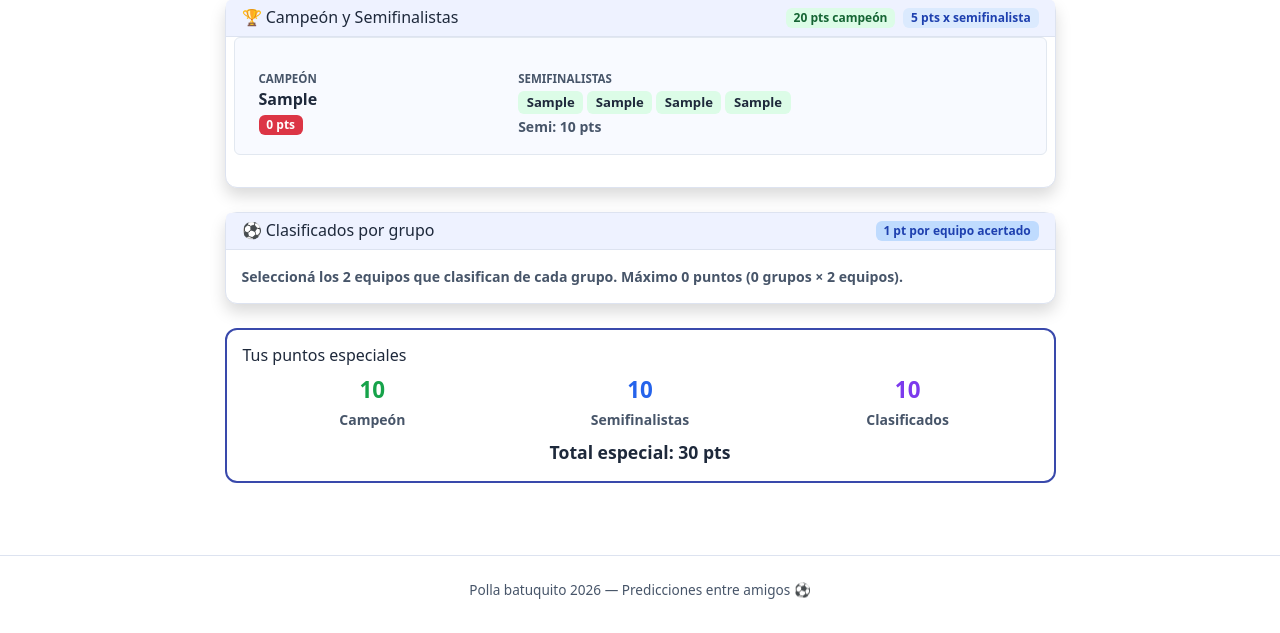
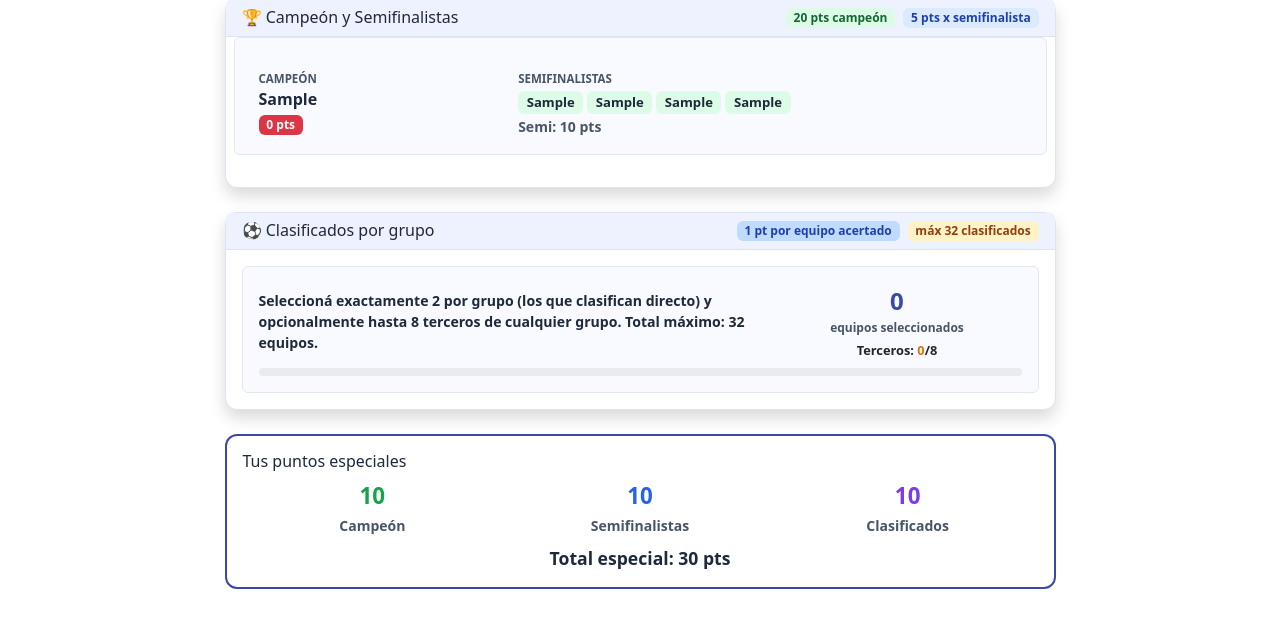
Before and after one commit to dragan-droid/polla-batuquito-2026, a Flask app: page /special in a window 1280 px wide. Shown: the part 237-870 px from the top of the page. Before the commit the page ends 836 px from the top, so only its background shows below. Run offline with Flask 3, Linux system fonts and the light colour scheme; the visitor is signed in with stand-in values (Sample User, id 1); tables that the repository leaves empty hold one stand-in row (values such as "Sample post").

Commit message:
Add third-place qualifier betting: select up to 8 thirds, max 32 total

```diff
--- a/app.py
+++ b/app.py
@@ -353,7 +353,6 @@ def special_groups():
         flash("Las apuestas especiales ya están cerradas.", "warning")
         return redirect(url_for("special"))
 
-    # Asegurar que existe el SpecialBet del usuario
     bet = SpecialBet.query.filter_by(user_id=user.id).first()
     if not bet:
         bet = SpecialBet(user_id=user.id)
@@ -362,43 +361,54 @@ def special_groups():
 
     groups_with_teams = _get_groups_with_teams()
     errors = []
+    total_selected = 0
+    selections = {}
 
     for group_name in groups_with_teams:
         selected = request.form.getlist(f"gq_{group_name}")
-        if len(selected) != 2:
-            errors.append(f"{group_name}: seleccioná exactamente 2 equipos (seleccionaste {len(selected)}).")
+        selections[group_name] = selected
+        total_selected += len(selected)
+        if len(selected) < 2:
+            errors.append(f"{group_name}: seleccioná al menos 2 equipos.")
+        elif len(selected) > 3:
+            errors.append(f"{group_name}: máximo 3 equipos por grupo.")
+
+    if total_selected > 32:
+        errors.append(f"Seleccionaste {total_selected} equipos en total. El máximo es 32 (24 directos + 8 terceros).")
 
     if errors:
         for e in errors:
             flash(e, "danger")
         return redirect(url_for("special"))
 
-    # Guardar o actualizar las apuestas de cada grupo
     existing_map = {gqb.group_name: gqb for gqb in bet.group_qualifier_bets}
     gq_results = {r.group_name: r for r in GroupQualifierResult.query.all()}
 
-    for group_name, _ in groups_with_teams.items():
-        selected = request.form.getlist(f"gq_{group_name}")
+    for group_name, selected in selections.items():
+        t1 = selected[0] if len(selected) > 0 else None
+        t2 = selected[1] if len(selected) > 1 else None
+        t3 = selected[2] if len(selected) > 2 else None
+
         if group_name in existing_map:
             gqb = existing_map[group_name]
-            gqb.team1, gqb.team2 = selected[0], selected[1]
+            gqb.team1, gqb.team2, gqb.team3 = t1, t2, t3
             gqb.points = None
         else:
             gqb = GroupQualifierBet(
                 special_bet_id=bet.id,
                 group_name=group_name,
-                team1=selected[0], team2=selected[1],
+                team1=t1, team2=t2, team3=t3,
             )
             db.session.add(gqb)
             db.session.flush()
 
-        # Recalcular si ya hay resultado para este grupo
         if group_name in gq_results:
             r = gq_results[group_name]
-            gqb.points = calculate_group_qualifier_points(gqb.team1, gqb.team2, r.team1, r.team2)
+            gqb.points = calculate_group_qualifier_points(gqb.teams_set, r.teams_set)
 
     db.session.commit()
-    flash("✅ Clasificados por grupo guardados.", "success")
+    terceros = total_selected - 24
+    flash(f"✅ Clasificados guardados. {terceros}/8 terceros seleccionados.", "success")
     return redirect(url_for("special"))
 
 
@@ -607,12 +617,14 @@ def admin_special_groups():
     for group_name in groups_with_teams:
         t1 = request.form.get(f"real_{group_name}_1", "").strip() or None
         t2 = request.form.get(f"real_{group_name}_2", "").strip() or None
+        t3 = request.form.get(f"real_{group_name}_3", "").strip() or None
 
         if group_name in existing_map:
             existing_map[group_name].team1 = t1
             existing_map[group_name].team2 = t2
+            existing_map[group_name].team3 = t3
         else:
-            db.session.add(GroupQualifierResult(group_name=group_name, team1=t1, team2=t2))
+            db.session.add(GroupQualifierResult(group_name=group_name, team1=t1, team2=t2, team3=t3))
 
     db.session.commit()
 
@@ -622,7 +634,7 @@ def admin_special_groups():
     for gqb in GroupQualifierBet.query.all():
         r = gq_results.get(gqb.group_name)
         if r and r.team1:
-            gqb.points = calculate_group_qualifier_points(gqb.team1, gqb.team2, r.team1, r.team2)
+            gqb.points = calculate_group_qualifier_points(gqb.teams_set, r.teams_set)
             count += 1
         else:
             gqb.points = None
--- a/templates/special.html
+++ b/templates/special.html
@@ -128,15 +128,39 @@
        SECCIÓN 2: CLASIFICADOS POR GRUPO
   ═══════════════════════════════════════════════════ -->
   <div class="card shadow mb-4">
-    <div class="card-header d-flex align-items-center">
+    <div class="card-header d-flex align-items-center flex-wrap gap-2">
       <h6 class="mb-0" style="color:#1e293b;">⚽ Clasificados por grupo</h6>
-      <span class="badge ms-auto" style="background:#bfdbfe;color:#1e40af;font-weight:800;">1 pt por equipo acertado</span>
+      <div class="ms-auto d-flex gap-2 align-items-center flex-wrap">
+        <span class="badge" style="background:#bfdbfe;color:#1e40af;font-weight:800;">1 pt por equipo acertado</span>
+        <span class="badge" style="background:#fef3c7;color:#92400e;font-weight:800;">máx 32 clasificados</span>
+      </div>
     </div>
     <div class="card-body">
-      <p style="color:#475569;font-weight:600;font-size:.88rem;" class="mb-3">
-        Seleccioná los <strong>2 equipos</strong> que clasifican de cada grupo.
-        Máximo {{ groups_with_teams|length * 2 }} puntos ({{ groups_with_teams|length }} grupos × 2 equipos).
-      </p>
+
+      <!-- Instrucciones y contador -->
+      <div class="p-3 rounded mb-3" style="background:#f8faff;border:1px solid #e2e8f0;">
+        <div class="row g-2 align-items-center">
+          <div class="col-md-8">
+            <p style="color:#1e293b;font-weight:600;font-size:.88rem;margin:0;">
+              Seleccioná <strong>exactamente 2 por grupo</strong> (los que clasifican directo) y
+              opcionalmente <strong>hasta 8 terceros</strong> de cualquier grupo.
+              Total máximo: <strong>32 equipos</strong>.
+            </p>
+          </div>
+          <div class="col-md-4 text-center">
+            <div style="font-size:1.5rem;font-weight:900;color:#3949ab;" id="total-count">0</div>
+            <div style="font-size:.75rem;font-weight:700;color:#475569;">equipos seleccionados</div>
+            <div style="font-size:.8rem;font-weight:700;margin-top:4px;">
+              Terceros: <span id="terceros-count" style="color:#d97706;">0</span>/8
+            </div>
+          </div>
+        </div>
+        <div class="mt-2">
+          <div class="progress" style="height:8px;">
+            <div id="progress-bar" class="progress-bar bg-primary" style="width:0%;transition:width .3s;"></div>
+          </div>
+        </div>
+      </div>
 
       <form method="POST" action="/special/groups" id="groups-form">
         <div class="row g-3">
@@ -147,13 +171,10 @@
               <div class="group-card">
                 <div class="group-card-header d-flex align-items-center">
                   {{ group_name }}
-                  {% if gq_bet %}
-                    {% if gq_real and gq_real.team1 %}
-                      {% set pts = gq_bet | select_in_set(gq_real) if gq_real else 0 %}
-                      {# Calculado en Python, mostrar desde existing_gq_points si lo tenemos #}
-                    {% endif %}
-                    <span class="ms-auto" style="font-size:.65rem;font-weight:600;color:#3949ab;">{{ gq_bet|length }} sel.</span>
-                  {% endif %}
+                  <span class="ms-auto group-sel-count" data-group="{{ group_name }}"
+                    style="font-size:.65rem;font-weight:700;color:#3949ab;">
+                    {{ gq_bet|length }} sel.
+                  </span>
                 </div>
                 <div>
                   {% for team in teams_in_group %}
@@ -166,11 +187,13 @@
                       {{ 'wrong' if is_selected and result_known and not is_correct }}
                       {{ 'disabled' if not is_open }}">
                       <input type="checkbox"
+                        class="team-checkbox"
+                        data-group="{{ group_name }}"
                         name="gq_{{ group_name }}"
                         value="{{ team }}"
                         {{ 'checked' if is_selected }}
                         {{ 'disabled' if not is_open }}
-                        onchange="limitChecks(this, 'gq_{{ group_name }}')">
+                        onchange="handleCheck(this)">
                       {{ team }}
                       {% if result_known and is_correct %}
                         <span class="group-pts-badge pts-ok ms-auto">✓</span>
@@ -186,12 +209,17 @@
         </div>
 
         {% if is_open %}
-          <button type="submit" class="btn btn-primary mt-4" id="submit-groups">
-            <i class="bi bi-check-circle"></i> Guardar clasificados por grupo
-          </button>
-          <span id="groups-warning" class="ms-3" style="color:#dc2626;font-weight:700;font-size:.85rem;display:none;">
-            ⚠ Seleccioná exactamente 2 por grupo antes de guardar.
-          </span>
+          <div class="mt-4 d-flex align-items-center gap-3 flex-wrap">
+            <button type="submit" class="btn btn-primary" id="submit-groups">
+              <i class="bi bi-check-circle"></i> Guardar clasificados
+            </button>
+            <span id="groups-warning" style="color:#dc2626;font-weight:700;font-size:.85rem;display:none;">
+              ⚠ Cada grupo necesita mínimo 2 seleccionados.
+            </span>
+            <span id="limit-warning" style="color:#dc2626;font-weight:700;font-size:.85rem;display:none;">
+              ⚠ Máximo 32 equipos en total (ya tenés 8 terceros).
+            </span>
+          </div>
         {% endif %}
       </form>
     </div>
@@ -237,26 +265,83 @@
 
 {% block scripts %}
 <script>
-function limitChecks(checkbox, groupName) {
-  const checks = document.querySelectorAll(`input[name="${CSS.escape(groupName)}"]`);
-  const checked = Array.from(checks).filter(c => c.checked);
-  if (checked.length > 2) {
+const GROUPS = {{ groups_with_teams.keys() | list | tojson }};
+const MAX_TOTAL = 32;
+const NUM_GROUPS = GROUPS.length;  // 12
+
+function getTotalChecked() {
+  return document.querySelectorAll('.team-checkbox:checked').length;
+}
+
+function getGroupChecked(groupName) {
+  return document.querySelectorAll(`.team-checkbox[data-group="${CSS.escape(groupName)}"]:checked`).length;
+}
+
+function updateCounter() {
+  const total = getTotalChecked();
+  const terceros = total - NUM_GROUPS * 2;  // extra por encima de 2 obligatorios
+  const tercerosClamped = Math.max(0, terceros);
+
+  document.getElementById('total-count').textContent = total;
+  document.getElementById('terceros-count').textContent = tercerosClamped;
+  const pct = Math.min(100, (total / MAX_TOTAL) * 100);
+  document.getElementById('progress-bar').style.width = pct + '%';
+  document.getElementById('progress-bar').className =
+    'progress-bar ' + (total >= MAX_TOTAL ? 'bg-danger' : total >= 28 ? 'bg-warning' : 'bg-primary');
+
+  // Actualizar contadores por grupo
+  GROUPS.forEach(g => {
+    const el = document.querySelector(`.group-sel-count[data-group="${CSS.escape(g)}"]`);
+    if (el) el.textContent = getGroupChecked(g) + ' sel.';
+  });
+
+  // Bloquear checkboxes cuando se alcanza máximo total o máximo 3 por grupo
+  document.querySelectorAll('.team-checkbox:not(:checked):not([disabled])').forEach(cb => {
+    const g = cb.dataset.group;
+    const groupCount = getGroupChecked(g);
+    cb.disabled = (total >= MAX_TOTAL) || (groupCount >= 3);
+  });
+
+  // Re-habilitar si bajó el total
+  if (total < MAX_TOTAL) {
+    document.querySelectorAll('.team-checkbox:not(:checked)').forEach(cb => {
+      if (cb.hasAttribute('disabled') && !cb.dataset.permanentDisabled) {
+        const g = cb.dataset.group;
+        if (getGroupChecked(g) < 3) cb.disabled = false;
+      }
+    });
+  }
+
+  // Mostrar/ocultar warning de límite
+  const lw = document.getElementById('limit-warning');
+  if (lw) lw.style.display = tercerosClamped >= 8 ? 'inline' : 'none';
+}
+
+function handleCheck(checkbox) {
+  const g = checkbox.dataset.group;
+  const groupCount = getGroupChecked(g);
+
+  // Si ya hay 3 en este grupo y se quiere agregar más, revertir
+  if (checkbox.checked && groupCount > 3) {
     checkbox.checked = false;
+    return;
   }
-  // Actualizar clase visual
-  checks.forEach(c => {
-    const label = c.closest('.team-check-label');
-    label.classList.toggle('selected', c.checked);
-  });
+
+  // Actualizar clase visual del label
+  const label = checkbox.closest('.team-check-label');
+  label.classList.toggle('selected', checkbox.checked);
+
+  updateCounter();
 }
+
+// Inicializar contador al cargar
+document.addEventListener('DOMContentLoaded', updateCounter);
 
 // Validar antes de submit
 document.getElementById('groups-form')?.addEventListener('submit', function(e) {
-  const groups = {{ groups_with_teams.keys() | list | tojson }};
   let ok = true;
-  groups.forEach(g => {
-    const checks = document.querySelectorAll(`input[name="gq_${g}"]:checked`);
-    if (checks.length !== 2) ok = false;
+  GROUPS.forEach(g => {
+    if (getGroupChecked(g) < 2) ok = false;
   });
   if (!ok) {
     e.preventDefault();
```
Also changed, not shown: models.py (+11 -5 lines), points.py (+3 -5 lines), templates/admin/special.html (+10 -1 lines).
